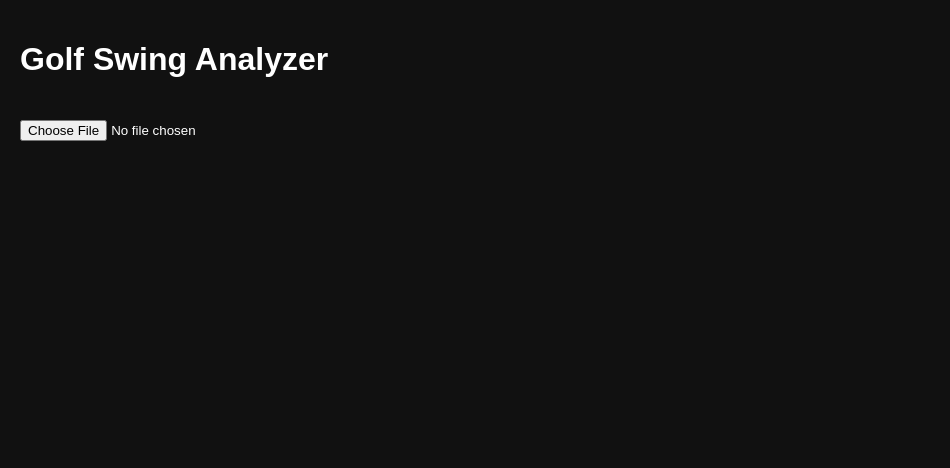
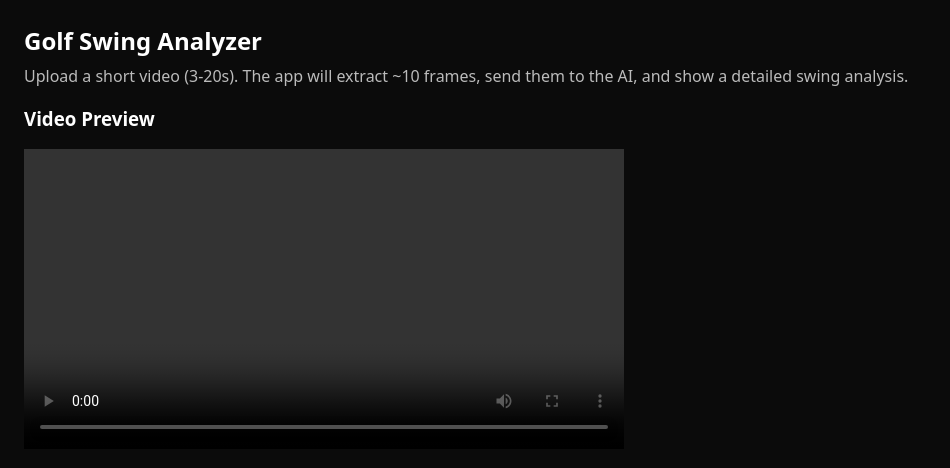
Before and after one commit to jpradcliffe-dot/golf-swing-app, a Next.js app: page / in a window 1280 px wide. Shown: the top 468 px of the page, without its empty margins (0-950 px from the left). Built offline with nearby package versions, Linux system fonts and the light colour scheme.

Commit message:
Update page.tsx

```diff
--- a/app/page.tsx
+++ b/app/page.tsx
@@ -1,27 +1,27 @@
-"use client";
+'use client';
+import React, { useState } from 'react';
+import VideoAnalyzer from '../components/VideoAnalyzer';
 
-import { useState } from "react";
-import VideoAnalyzer from "../components/VideoAnalyzer";
-
-export default function Home() {
-  const [file, setFile] = useState<File | null>(null);
+export default function Page() {
+  const [analysis, setAnalysis] = useState<string | null>(null);
 
   return (
-    <div style={{ padding: 20 }}>
-      <h1>Golf Swing Analyzer</h1>
+    <main style={{ padding: 24, fontFamily: 'system-ui, sans-serif', color: '#fff', background: '#0b0b0b', minHeight: '100vh' }}>
+      <h1 style={{ margin: 0, fontSize: 24 }}>Golf Swing Analyzer</h1>
 
-      <input
-        type="file"
-        accept="video/*"
-        onChange={(e) => setFile(e.target.files?.[0] ?? null)}
-        style={{ marginTop: 20 }}
-      />
+      <p style={{ color: '#bbb', marginTop: 8 }}>
+        Upload a short video (3-20s). The app will extract ~10 frames, send them to the AI, and show a detailed
+        swing analysis.
+      </p>
 
-      {file && (
-        <div style={{ marginTop: 20 }}>
-          <VideoAnalyzer file={file} />
-        </div>
+      <VideoAnalyzer onResult={(text) => setAnalysis(text)} />
+
+      {analysis && (
+        <section style={{ marginTop: 18, padding: 12, background: '#111', borderRadius: 8 }}>
+          <h3 style={{ marginTop: 0 }}>Analysis</h3>
+          <pre style={{ whiteSpace: 'pre-wrap', color: '#eaeaea', fontSize: 14 }}>{analysis}</pre>
+        </section>
       )}
-    </div>
+    </main>
   );
 }
```
